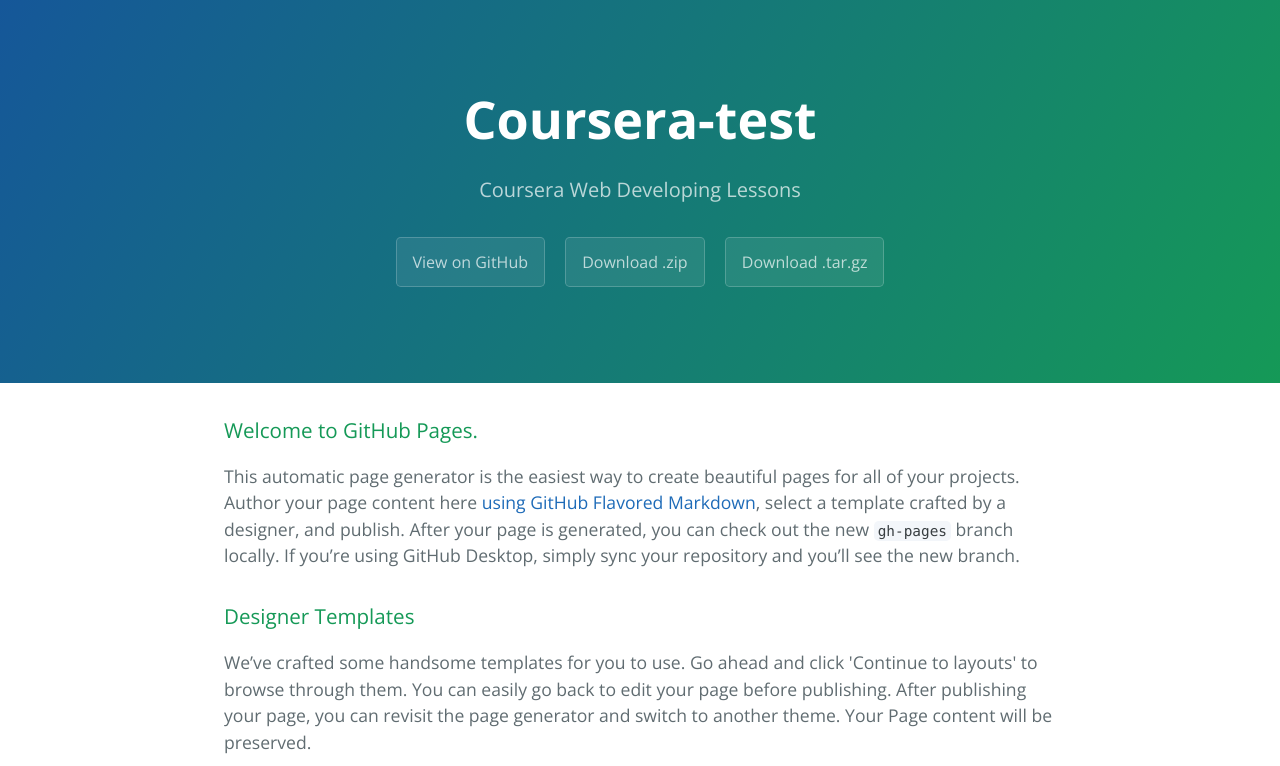
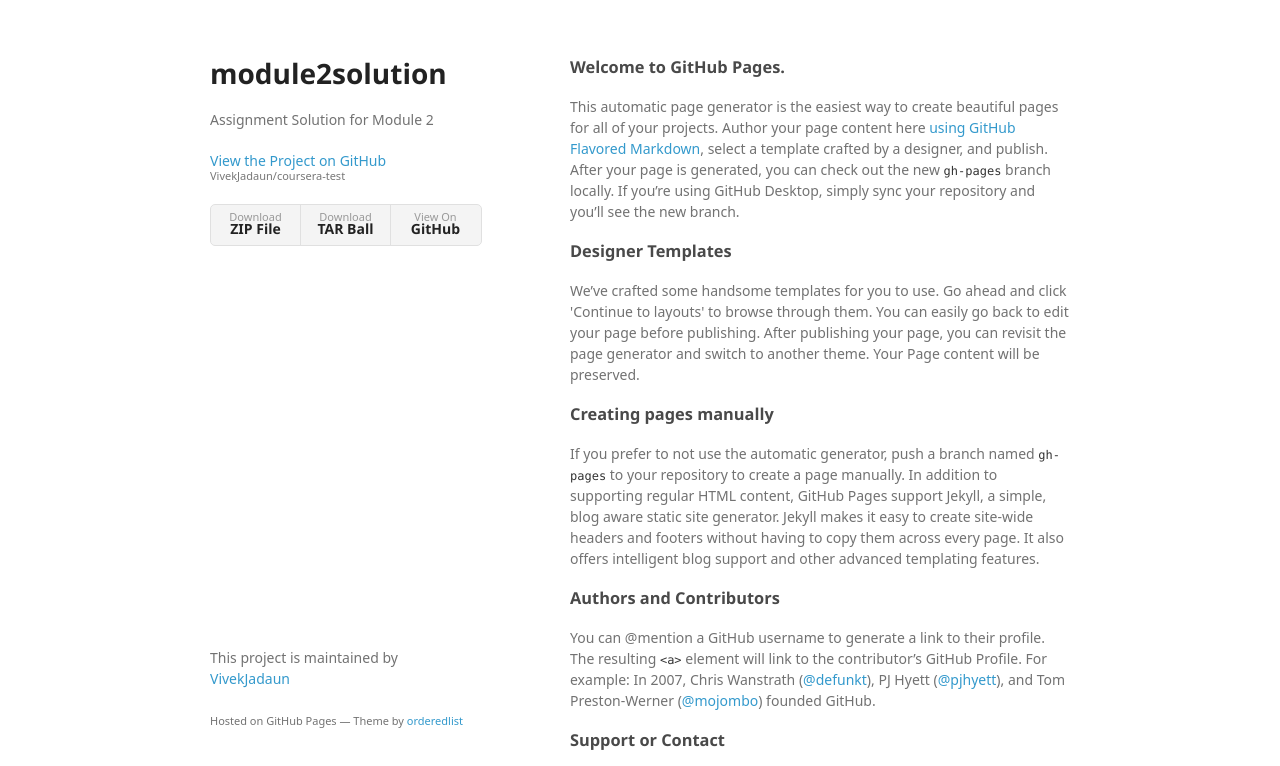
Before and after one commit to VivekJadaun/coursera-test, a plain HTML site: page index.html in a window 1280 px wide. Shown: the top 766 px of the page. Drawn offline with nearby package versions, Linux system fonts and the light colour scheme; a web font is replaced by a local one.

Commit message:
Create gh-pages branch via GitHub

```diff
--- a/index.html
+++ b/index.html
@@ -1,25 +1,34 @@
-<!DOCTYPE html>
-<html lang="en-us">
+<!doctype html>
+<html>
   <head>
-    <meta charset="UTF-8">
-    <title>Coursera-test by VivekJadaun</title>
-    <meta name="viewport" content="width=device-width, initial-scale=1">
-    <link rel="stylesheet" type="text/css" href="stylesheets/normalize.css" media="screen">
-    <link href='https://fonts.googleapis.com/css?family=Open+Sans:400,700' rel='stylesheet' type='text/css'>
-    <link rel="stylesheet" type="text/css" href="stylesheets/stylesheet.css" media="screen">
-    <link rel="stylesheet" type="text/css" href="stylesheets/github-light.css" media="screen">
+    <meta charset="utf-8">
+    <meta http-equiv="X-UA-Compatible" content="chrome=1">
+    <title>module2solution by VivekJadaun</title>
+
+    <link rel="stylesheet" href="stylesheets/styles.css">
+    <link rel="stylesheet" href="stylesheets/github-light.css">
+    <meta name="viewport" content="width=device-width">
+    <!--[if lt IE 9]>
+    <script src="//html5shiv.googlecode.com/svn/trunk/html5.js"></script>
+    <![endif]-->
   </head>
   <body>
-    <section class="page-header">
-      <h1 class="project-name">Coursera-test</h1>
-      <h2 class="project-tagline">Coursera Web Developing Lessons</h2>
-      <a href="https://github.com/VivekJadaun/coursera-test" class="btn">View on GitHub</a>
-      <a href="https://github.com/VivekJadaun/coursera-test/zipball/master" class="btn">Download .zip</a>
-      <a href="https://github.com/VivekJadaun/coursera-test/tarball/master" class="btn">Download .tar.gz</a>
-    </section>
+    <div class="wrapper">
+      <header>
+        <h1>module2solution</h1>
+        <p>Assignment Solution for Module 2</p>
 
-    <section class="main-content">
-      <h3>
+        <p class="view"><a href="https://github.com/VivekJadaun/coursera-test">View the Project on GitHub <small>VivekJadaun/coursera-test</small></a></p>
+
+
+        <ul>
+          <li><a href="https://github.com/VivekJadaun/coursera-test/zipball/master">Download <strong>ZIP File</strong></a></li>
+          <li><a href="https://github.com/VivekJadaun/coursera-test/tarball/master">Download <strong>TAR Ball</strong></a></li>
+          <li><a href="https://github.com/VivekJadaun/coursera-test">View On <strong>GitHub</strong></a></li>
+        </ul>
+      </header>
+      <section>
+        <h3>
 <a id="welcome-to-github-pages" class="anchor" href="#welcome-to-github-pages" aria-hidden="true"><span aria-hidden="true" class="octicon octicon-link"></span></a>Welcome to GitHub Pages.</h3>
 
 <p>This automatic page generator is the easiest way to create beautiful pages for all of your projects. Author your page content here <a href="https://guides.github.com/features/mastering-markdown/">using GitHub Flavored Markdown</a>, select a template crafted by a designer, and publish. After your page is generated, you can check out the new <code>gh-pages</code> branch locally. If you’re using GitHub Desktop, simply sync your repository and you’ll see the new branch.</p>
@@ -43,15 +52,13 @@
 <a id="support-or-contact" class="anchor" href="#support-or-contact" aria-hidden="true"><span aria-hidden="true" class="octicon octicon-link"></span></a>Support or Contact</h3>
 
 <p>Having trouble with Pages? Check out our <a href="https://help.github.com/pages">documentation</a> or <a href="https://github.com/contact">contact support</a> and we’ll help you sort it out.</p>
-
-      <footer class="site-footer">
-        <span class="site-footer-owner"><a href="https://github.com/VivekJadaun/coursera-test">Coursera-test</a> is maintained by <a href="https://github.com/VivekJadaun">VivekJadaun</a>.</span>
-
-        <span class="site-footer-credits">This page was generated by <a href="https://pages.github.com">GitHub Pages</a> using the <a href="https://github.com/jasonlong/cayman-theme">Cayman theme</a> by <a href="https://twitter.com/jasonlong">Jason Long</a>.</span>
+      </section>
+      <footer>
+        <p>This project is maintained by <a href="https://github.com/VivekJadaun">VivekJadaun</a></p>
+        <p><small>Hosted on GitHub Pages &mdash; Theme by <a href="https://github.com/orderedlist">orderedlist</a></small></p>
       </footer>
-
-    </section>
-
+    </div>
+    <script src="javascripts/scale.fix.js"></script>
 
   </body>
 </html>
--- /dev/null
+++ b/javascripts/scale.fix.js
@@ -0,0 +1,17 @@
+var metas = document.getElementsByTagName('meta');
+var i;
+if (navigator.userAgent.match(/iPhone/i)) {
+  for (i=0; i<metas.length; i++) {
+    if (metas[i].name == "viewport") {
+      metas[i].content = "width=device-width, minimum-scale=1.0, maximum-scale=1.0";
+    }
+  }
+  document.addEventListener("gesturestart", gestureStart, false);
+}
+function gestureStart() {
+  for (i=0; i<metas.length; i++) {
+    if (metas[i].name == "viewport") {
+      metas[i].content = "width=device-width, minimum-scale=0.25, maximum-scale=1.6";
+    }
+  }
+}
--- /dev/null
+++ b/stylesheets/styles.css
@@ -0,0 +1,324 @@
+@font-face {
+  font-family: 'Noto Sans';
+  font-weight: 400;
+  font-style: normal;
+  src: url('../fonts/Noto-Sans-regular/Noto-Sans-regular.eot');
+  src: url('../fonts/Noto-Sans-regular/Noto-Sans-regular.eot?#iefix') format('embedded-opentype'),
+       local('Noto Sans'),
+       local('Noto-Sans-regular'),
+       url('../fonts/Noto-Sans-regular/Noto-Sans-regular.woff2') format('woff2'),
+       url('../fonts/Noto-Sans-regular/Noto-Sans-regular.woff') format('woff'),
+       url('../fonts/Noto-Sans-regular/Noto-Sans-regular.ttf') format('truetype'),
+       url('../fonts/Noto-Sans-regular/Noto-Sans-regular.svg#NotoSans') format('svg');
+}
+
+@font-face {
+  font-family: 'Noto Sans';
+  font-weight: 700;
+  font-style: normal;
+  src: url('../fonts/Noto-Sans-700/Noto-Sans-700.eot');
+  src: url('../fonts/Noto-Sans-700/Noto-Sans-700.eot?#iefix') format('embedded-opentype'),
+       local('Noto Sans Bold'),
+       local('Noto-Sans-700'),
+       url('../fonts/Noto-Sans-700/Noto-Sans-700.woff2') format('woff2'),
+       url('../fonts/Noto-Sans-700/Noto-Sans-700.woff') format('woff'),
+       url('../fonts/Noto-Sans-700/Noto-Sans-700.ttf') format('truetype'),
+       url('../fonts/Noto-Sans-700/Noto-Sans-700.svg#NotoSans') format('svg');
+}
+
+@font-face {
+  font-family: 'Noto Sans';
+  font-weight: 400;
+  font-style: italic;
+  src: url('../fonts/Noto-Sans-italic/Noto-Sans-italic.eot');
+  src: url('../fonts/Noto-Sans-italic/Noto-Sans-italic.eot?#iefix') format('embedded-opentype'),
+       local('Noto Sans Italic'),
+       local('Noto-Sans-italic'),
+       url('../fonts/Noto-Sans-italic/Noto-Sans-italic.woff2') format('woff2'),
+       url('../fonts/Noto-Sans-italic/Noto-Sans-italic.woff') format('woff'),
+       url('../fonts/Noto-Sans-italic/Noto-Sans-italic.ttf') format('truetype'),
+       url('../fonts/Noto-Sans-italic/Noto-Sans-italic.svg#NotoSans') format('svg');
+}
+
+@font-face {
+  font-family: 'Noto Sans';
+  font-weight: 700;
+  font-style: italic;
+  src: url('../fonts/Noto-Sans-700italic/Noto-Sans-700italic.eot');
+  src: url('../fonts/Noto-Sans-700italic/Noto-Sans-700italic.eot?#iefix') format('embedded-opentype'),
+       local('Noto Sans Bold Italic'),
+       local('Noto-Sans-700italic'),
+       url('../fonts/Noto-Sans-700italic/Noto-Sans-700italic.woff2') format('woff2'),
+       url('../fonts/Noto-Sans-700italic/Noto-Sans-700italic.woff') format('woff'),
+       url('../fonts/Noto-Sans-700italic/Noto-Sans-700italic.ttf') format('truetype'),
+       url('../fonts/Noto-Sans-700italic/Noto-Sans-700italic.svg#NotoSans') format('svg');
+}
+
+body {
+  background-color: #fff;
+  padding:50px;
+  font: 14px/1.5 "Noto Sans", "Helvetica Neue", Helvetica, Arial, sans-serif;
+  color:#727272;
+  font-weight:400;
+}
+
+h1, h2, h3, h4, h5, h6 {
+  color:#222;
+  margin:0 0 20px;
+}
+
+p, ul, ol, table, pre, dl {
+  margin:0 0 20px;
+}
+
+h1, h2, h3 {
+  line-height:1.1;
+}
+
+h1 {
+  font-size:28px;
+}
+
+h2 {
+  color:#393939;
+}
+
+h3, h4, h5, h6 {
+  color:#494949;
+}
+
+a {
+  color:#39c;
+  text-decoration:none;
+}
+
+a:hover {
+  color:#069;
+}
+
+a small {
+  font-size:11px;
+  color:#777;
+  margin-top:-0.3em;
+  display:block;
+}
+
+a:hover small {
+  color:#777;
+}
+
+.wrapper {
+  width:860px;
+  margin:0 auto;
+}
+
+blockquote {
+  border-left:1px solid #e5e5e5;
+  margin:0;
+  padding:0 0 0 20px;
+  font-style:italic;
+}
+
+code, pre {
+  font-family:Monaco, Bitstream Vera Sans Mono, Lucida Console, Terminal, Consolas, Liberation Mono, DejaVu Sans Mono, Courier New, monospace;
+  color:#333;
+  font-size:12px;
+}
+
+pre {
+  padding:8px 15px;
+  background: #f8f8f8;
+  border-radius:5px;
+  border:1px solid #e5e5e5;
+  overflow-x: auto;
+}
+
+table {
+  width:100%;
+  border-collapse:collapse;
+}
+
+th, td {
+  text-align:left;
+  padding:5px 10px;
+  border-bottom:1px solid #e5e5e5;
+}
+
+dt {
+  color:#444;
+  font-weight:700;
+}
+
+th {
+  color:#444;
+}
+
+img {
+  max-width:100%;
+}
+
+header {
+  width:270px;
+  float:left;
+  position:fixed;
+  -webkit-font-smoothing:subpixel-antialiased;
+}
+
+header ul {
+  list-style:none;
+  height:40px;
+  padding:0;
+  background: #f4f4f4;
+  border-radius:5px;
+  border:1px solid #e0e0e0;
+  width:270px;
+}
+
+header li {
+  width:89px;
+  float:left;
+  border-right:1px solid #e0e0e0;
+  height:40px;
+}
+
+header li:first-child a {
+  border-radius:5px 0 0 5px;
+}
+
+header li:last-child a {
+  border-radius:0 5px 5px 0;
+}
+
+header ul a {
+  line-height:1;
+  font-size:11px;
+  color:#999;
+  display:block;
+  text-align:center;
+  padding-top:6px;
+  height:34px;
+}
+
+header ul a:hover {
+  color:#999;
+}
+
+header ul a:active {
+  background-color:#f0f0f0;
+}
+
+strong {
+  color:#222;
+  font-weight:700;
+}
+
+header ul li + li + li {
+  border-right:none;
+  width:89px;
+}
+
+header ul a strong {
+  font-size:14px;
+  display:block;
+  color:#222;
+}
+
+section {
+  width:500px;
+  float:right;
+  padding-bottom:50px;
+}
+
+small {
+  font-size:11px;
+}
+
+hr {
+  border:0;
+  background:#e5e5e5;
+  height:1px;
+  margin:0 0 20px;
+}
+
+footer {
+  width:270px;
+  float:left;
+  position:fixed;
+  bottom:50px;
+  -webkit-font-smoothing:subpixel-antialiased;
+}
+
+@media print, screen and (max-width: 960px) {
+
+  div.wrapper {
+    width:auto;
+    margin:0;
+  }
+
+  header, section, footer {
+    float:none;
+    position:static;
+    width:auto;
+  }
+
+  header {
+    padding-right:320px;
+  }
+
+  section {
+    border:1px solid #e5e5e5;
+    border-width:1px 0;
+    padding:20px 0;
+    margin:0 0 20px;
+  }
+
+  header a small {
+    display:inline;
+  }
+
+  header ul {
+    position:absolute;
+    right:50px;
+    top:52px;
+  }
+}
+
+@media print, screen and (max-width: 720px) {
+  body {
+    word-wrap:break-word;
+  }
+
+  header {
+    padding:0;
+  }
+
+  header ul, header p.view {
+    position:static;
+  }
+
+  pre, code {
+    word-wrap:normal;
+  }
+}
+
+@media print, screen and (max-width: 480px) {
+  body {
+    padding:15px;
+  }
+
+  header ul {
+    width:99%;
+  }
+
+  header li, header ul li + li + li {
+    width:33%;
+  }
+}
+
+@media print {
+  body {
+    padding:0.4in;
+    font-size:12pt;
+    color:#444;
+  }
+}
```
Also changed, not shown: params.json (+2 -2 lines).
